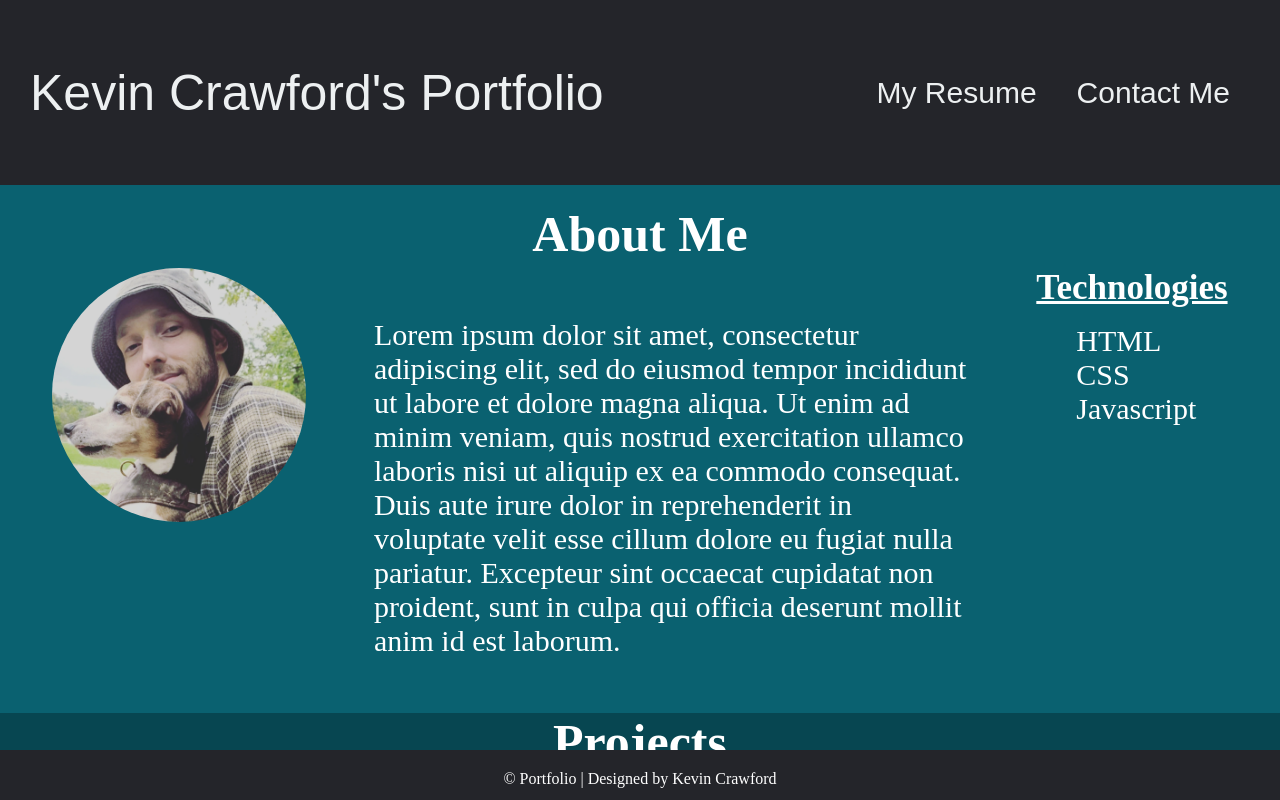
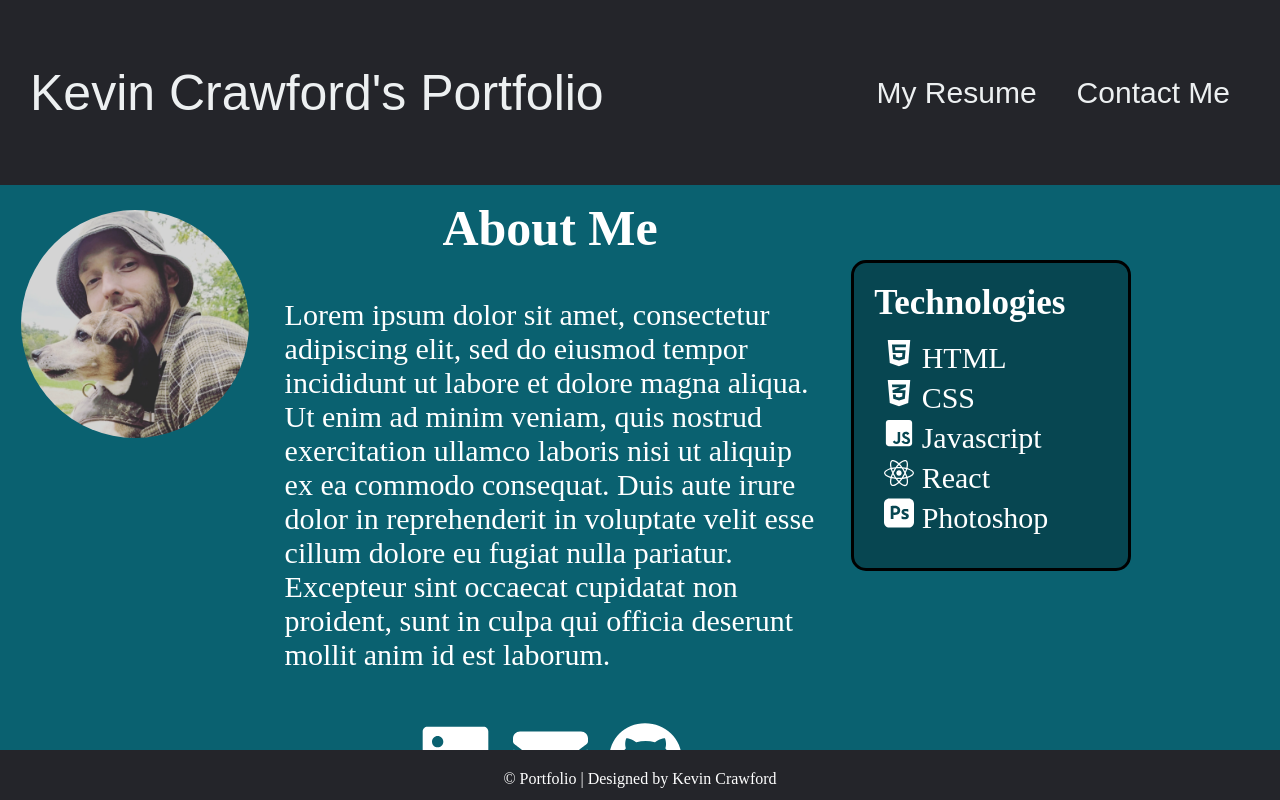
Before and after one commit to kcrawford101/portfolio_2.0, a React (Create React App) app: page / in a window 1280 px wide. Shown: the top 800 px of the page. Built offline with nearby package versions, Linux system fonts and the light colour scheme.

Commit message:
fixed about component layout and project layout

```diff
--- a/package.json
+++ b/package.json
@@ -8,6 +8,7 @@
     "@testing-library/user-event": "^12.8.3",
     "react": "^17.0.2",
     "react-dom": "^17.0.2",
+    "react-icons": "^4.3.1",
     "react-scripts": "4.0.3",
     "web-vitals": "^1.1.2"
   },
--- a/src/Components/About/About.css
+++ b/src/Components/About/About.css
@@ -1,3 +1,10 @@
+.about-container {
+    display: flex;
+    padding: 5px;
+    justify-content:space-evenly;
+    margin-bottom: 20px;
+    margin-right: 10%;
+}
 .profile-pic {
     width: 20%;
 }
@@ -7,23 +14,15 @@
     padding: 0px;
     width: 100%;
     border-radius: 50%;
-    /* float: left; */
 }
 
 .about-title {
-    margin: 0px;
+    margin: auto;
+    line-height: 75%;
     text-align: center;
     font-size: 50px;
     color: white;
-    /* background-color: rgba(0, 0, 0, 0.281); */
-}
-
-.about-container {
-    /* background-color: rgba(0, 0, 0, 0.281); */
-    display: flex;
-    /* flex-wrap: wrap; */
-    padding: 5px;
-    justify-content:space-evenly;
+    width: fit-content;
 }
 
 .about-info {
@@ -37,16 +36,38 @@
     float: right;
 }
 
-.about-tech {
+.about-icons {
+    font-size: 75px;
+    text-align: center;
+}
+
+.about-icons a {
+    color: white;
+    margin: 10px;
+    text-align: center;
+}
+
+.tech-container {
+    margin-top: 50px;
+    background-color: rgba(0, 0, 0, 0.281);
+    border: 3px solid black;
+    border-radius: 15px;
+    padding: 20px;
+    height: fit-content;
+}
+
+.tech-title {
     margin: 0px;
     font-size: 35px;
     color: white;
-    text-decoration: underline;
+    /* text-decoration: underline; */
 }
 
-.about-tech ul, li{
+.tech-list {
+    line-height: 40px;
     list-style: none;
-    margin: 0px;
+    padding: 10px;
+    margin: 5px 50px 0px 0px;
     font-size: 30px;
     color: white;
 }
--- a/src/Components/About/About.js
+++ b/src/Components/About/About.js
@@ -1,11 +1,13 @@
 import React from 'react';
 import '../About/About.css';
 import profilePic from '../../Images/Me-and-jack.png'
+import { FaGithub, FaLinkedin, FaEnvelope, FaHtml5, FaCss3Alt, FaJsSquare, FaReact } from 'react-icons/fa'
+import { SiAdobephotoshop } from "react-icons/si";
 
 const About = () => {
     return (
         <>
-        <h2 className='about-title'>About Me</h2>
+
 
         <div className='about-container'>
 
@@ -14,23 +16,37 @@ const About = () => {
             </div>
 
             <div className='about-info'>
+                <h2 className='about-title'>About Me</h2>
                 <p>
                     Lorem ipsum dolor sit amet, consectetur adipiscing elit, sed do eiusmod tempor incididunt ut labore et dolore magna aliqua. Ut enim ad minim veniam, quis nostrud exercitation ullamco laboris nisi ut aliquip ex ea commodo consequat. Duis aute irure dolor in reprehenderit in voluptate velit esse cillum dolore eu fugiat nulla pariatur. Excepteur sint occaecat cupidatat non proident, sunt in culpa qui officia deserunt mollit anim id est laborum.
                 </p>
+
+                <div className='about-icons'>
+                    <a><FaLinkedin /></a>
+                    <a><FaEnvelope /></a>
+                    <a><FaGithub /></a>
+                </div>
             </div>
 
-            <div>
-                <h3 className='about-tech'>Technologies</h3>
-                <ul>
+            <div className='tech-container'>
+                <h3 className='tech-title'>Technologies</h3>
+                <ul className='tech-list'>
                     <li>
-                        HTML
+                    <FaHtml5 /> HTML
                     </li>
                     <li>
-                        CSS
+                    <FaCss3Alt /> CSS
                     </li>
                     <li>
-                        Javascript
+                    <FaJsSquare /> Javascript
                     </li>
+                    <li>
+                    <FaReact /> React
+                    </li>
+                    <li>
+                    <SiAdobephotoshop /> Photoshop
+                    </li>
+
                 </ul>
             </div>
 
--- a/src/Components/Projects/Projects.css
+++ b/src/Components/Projects/Projects.css
@@ -3,10 +3,16 @@
     text-align: center;
     font-size: 50px;
     color: white;
-    background-color: rgba(0, 0, 0, 0.281);
+    /* background-color: rgba(0, 0, 0, 0.281); */
 }
+
 .project-container {
     background-color: rgba(0, 0, 0, 0.281);
+    padding: 15px;
+}
+
+.project-cards {
+    /* background-color: rgba(0, 0, 0, 0.281); */
     display: flex;
     flex-wrap: wrap;
     padding: 50px;
--- a/src/Components/Projects/Projects.js
+++ b/src/Components/Projects/Projects.js
@@ -5,13 +5,15 @@ import { constant } from '../../Constants/Constants'
 const Projects = () => {
     return (
         <>
-        <h2 className='project-title'>Projects</h2>
-
-        <div className="project-container">
 
 
 
+        <div className='project-container' >
+            <h2 className='project-title'>Projects</h2>
 
+
+
+            <div className="project-cards">
             {constant.map(({ id, image, title, description, tags, source, visit }) => (
 
                 <div key={id}className="card">
@@ -31,6 +33,7 @@ const Projects = () => {
 
                 </div>
             ))}
+            </div>
         </div>
         </>
     );
```
Also changed, not shown: 1 other file (tests, documents, lock files or other folders).
